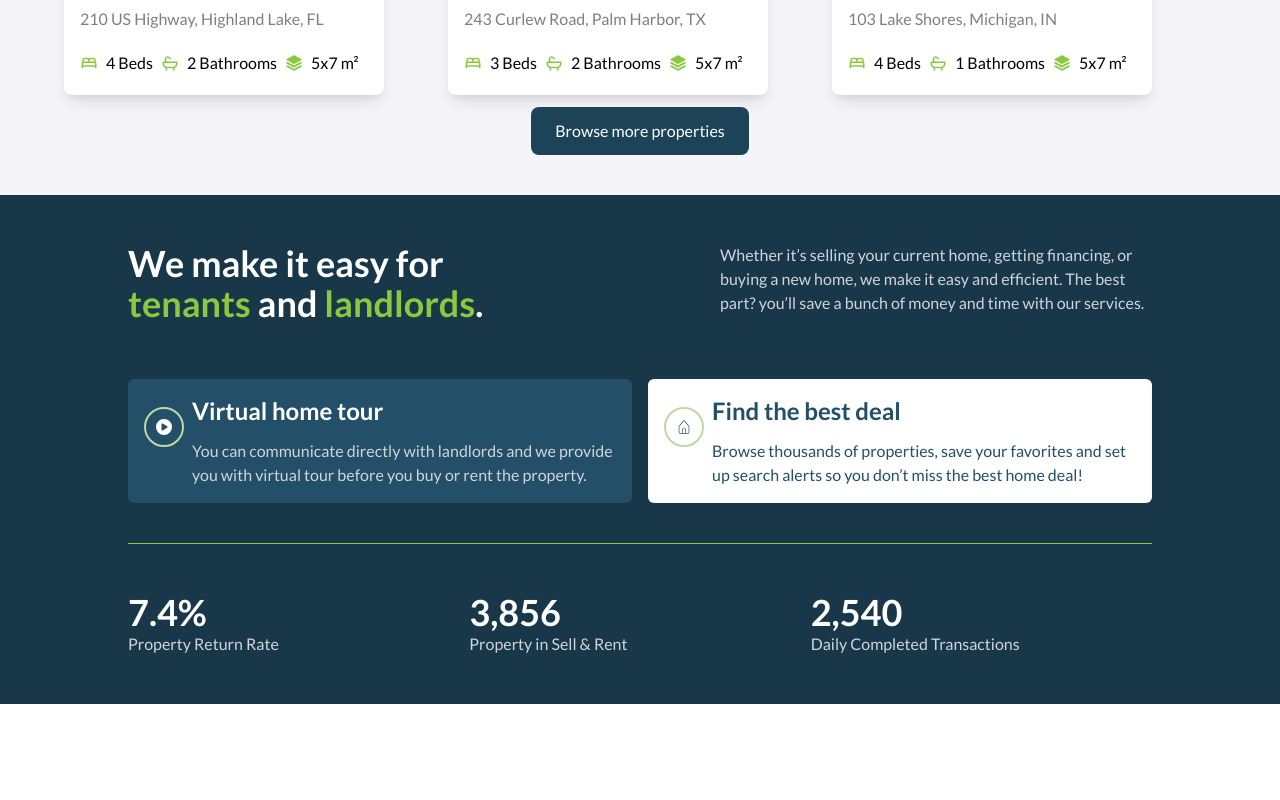
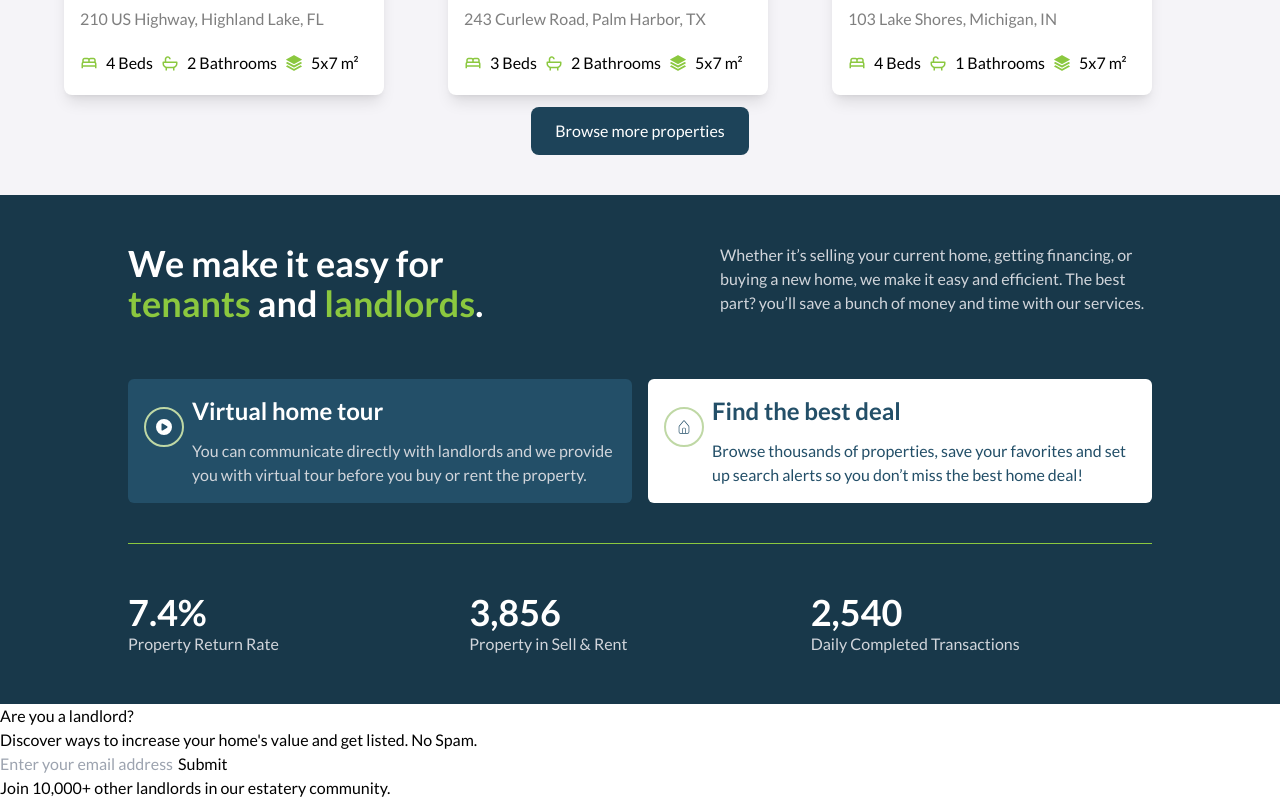
Before and after one commit to manzitresor/real-state-app-frontend, a React (Vite) app: page /home in a window 1280 px wide. Shown: the part 2389-3189 px from the top of the page. Before the commit the page ends 3093 px from the top, so only its background shows below. Built offline with nearby package versions, Linux system fonts and the light colour scheme.

Commit message:
chore: add Contact section content

```diff
--- /dev/null
+++ b/src/pages/home/Contact.tsx
@@ -0,0 +1,15 @@
+import React from 'react'
+
+export default function Contact() {
+  return (
+    <section className="bg-white h-full">
+      <h1>Are you a landlord?</h1>
+      <p>Discover ways to increase your home's value and get listed. No Spam.</p>
+      <div>
+        <input type="text" placeholder="Enter your email address" />
+        <button>Submit</button>
+      </div>
+      <p>Join 10,000+ other landlords in our estatery community.</p>
+    </section>
+  )
+}
--- a/src/pages/home/Home.tsx
+++ b/src/pages/home/Home.tsx
@@ -1,4 +1,5 @@
 import Navbar from '../../components/shared/Navbar'
+import Contact from './Contact'
 import ExploreSection from './ExploreSection'
 import HeroSection from './HeroSection'
 import LandlordsSection from './LandlordsSection'
@@ -14,6 +15,7 @@ export default function Home() {
       <NewSection/>
       <ExploreSection/>
       <LandlordsSection/>
+      <Contact/>
     </main>
   )
 }
```
